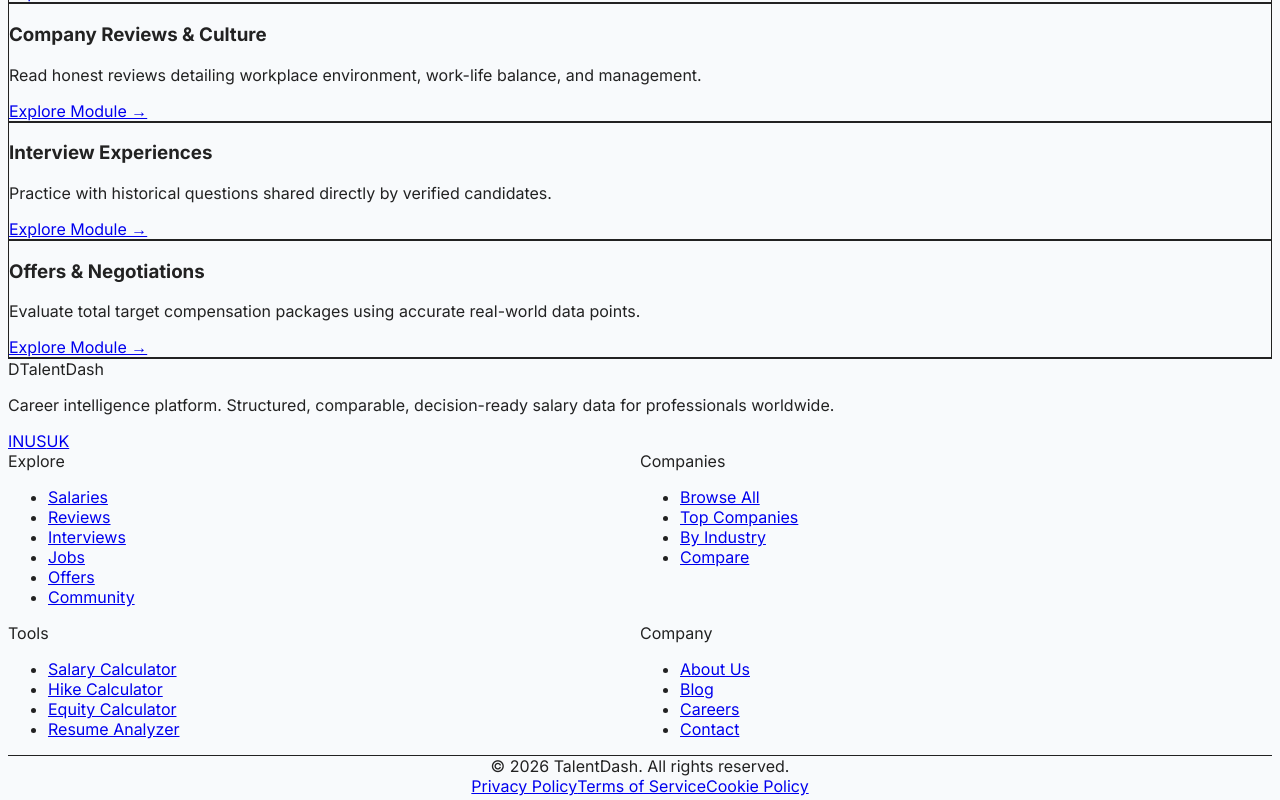
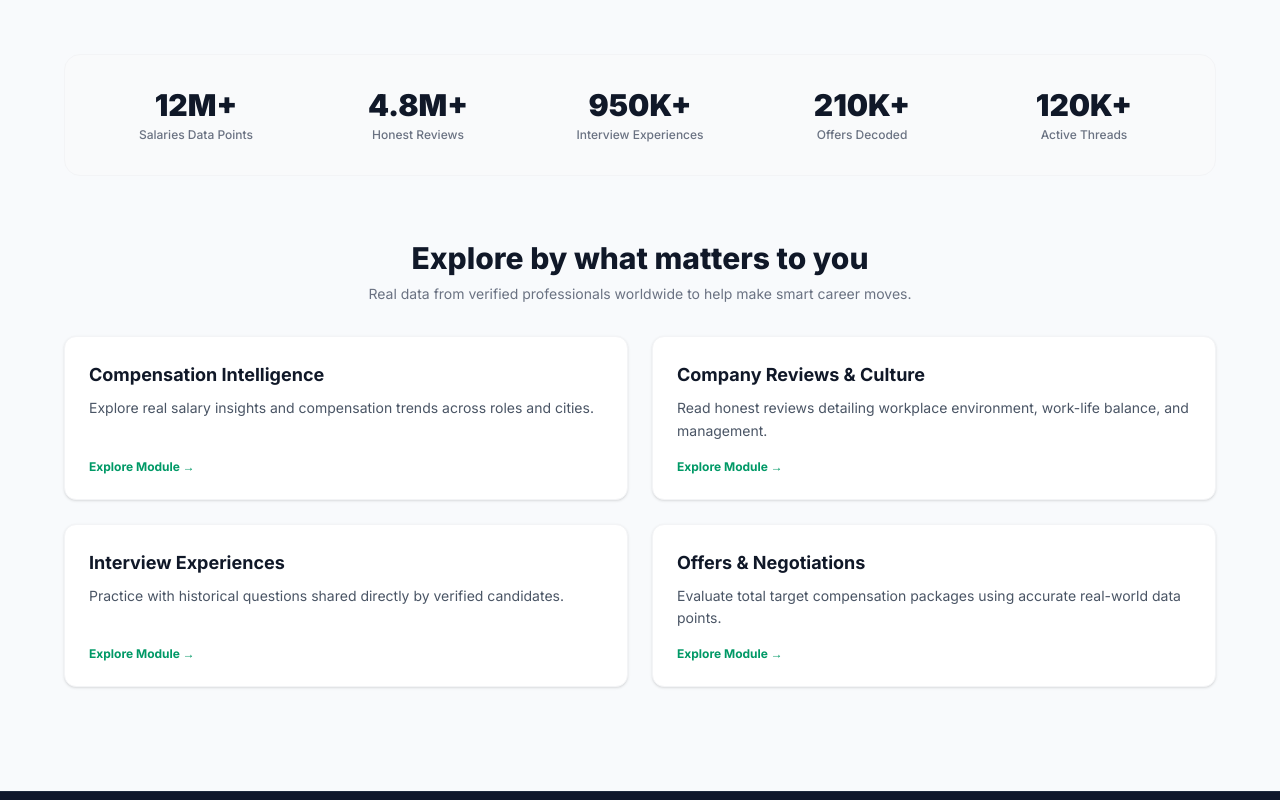
Before and after one commit to akhilesh5982/talentdash, a Next.js app: page / in a window 1280 px wide. Shown: the part 560-1360 px from the top of the page. Built offline with nearby package versions, Linux system fonts and the light colour scheme.

Commit message:
style: final integration of global structural layouts and clean slate configuration

```diff
--- a/app/globals.css
+++ b/app/globals.css
@@ -1,50 +1,29 @@
-@tailwind base;
-@tailwind components;
-@tailwind utilities;
+@import "tailwindcss";
 
-:root {
-  --background: #F7F7F7;
-  --foreground: #222222;
-  --card: #FFFFFF;
-  --border: #EBEBEB;
-  --primary: #FF5A5F;
+@theme {
+  --color-brand: #00a86b;          /* Pure premium signature emerald green */
+  --color-brand-hover: #008f5a;    /* Controlled link state interaction dark tone */
+  --color-accent-indigo: #6366f1;  /* Structural grid dashboard charts purple */
+  --color-bg-gray: #f8fafc;        /* Elite subtle slate body color backdrop */
 }
 
-body {
-  background-color: var(--background);
-  color: var(--foreground);
-  font-family: var(--font-inter), ui-sans-serif, system-ui;
-  overflow-x: hidden;
-  -webkit-font-smoothing: antialiased;
-  -moz-osx-font-smoothing: grayscale;
+@layer base {
+  html {
+    scroll-behavior: smooth;
+    background-color: #f8fafc;
+  }
+  body {
+    -webkit-font-smoothing: antialiased;
+    -moz-osx-font-smoothing: grayscale;
+    background-color: #f8fafc;
+    color: #0f172a;
+  }
 }
 
-/* Custom Scrollbar */
-::-webkit-scrollbar {
-  width: 8px;
-  height: 8px;
+/* Custom premium container shadows to map image_9ad4dc dashboard layouts */
+.dashboard-card {
+  background: #ffffff;
+  border: 1px solid #f1f5f9;
+  box-shadow: 0 1px 3px 0 rgba(0, 0, 0, 0.02), 0 1px 2px -1px rgba(0, 0, 0, 0.02);
+  border-radius: 1rem;
 }
-::-webkit-scrollbar-track {
-  background: #F7F7F7;
-}
-::-webkit-scrollbar-thumb {
-  background: #EBEBEB;
-  border-radius: 4px;
-}
-::-webkit-scrollbar-thumb:hover {
-  background: #D5D5D5;
-}
-
-/* Modern Card/Section shadow */
-.card-shadow {
-  box-shadow: 0 6px 16px rgba(0, 0, 0, 0.04);
-}
-
-.card-shadow-hover {
-  transition: box-shadow 0.2s ease, transform 0.2s ease;
-}
-
-.card-shadow-hover:hover {
-  box-shadow: 0 6px 20px rgba(0, 0, 0, 0.08);
-  transform: translateY(-1px);
-}
--- a/app/layout.tsx
+++ b/app/layout.tsx
@@ -1,4 +1,3 @@
-// app/layout.tsx
 import type { Metadata } from "next";
 import { Inter } from "next/font/google";
 import "./globals.css";
@@ -15,12 +14,16 @@ export const metadata: Metadata = {
 export default function RootLayout({ children }: { children: React.ReactNode }) {
   return (
     <html lang="en">
-      <body className={`${inter.className} antialiased bg-[#f8fafc] text-gray-900 flex flex-col min-h-screen`}>
-        {/* Hum sirf real components use kar rahe hain jo project mein hain */}
+      <body className={`${inter.className} flex flex-col min-h-screen bg-[#f8fafc]`}>
+        {/* Render fixed premium split sub-navigation header */}
         <Navbar />
-        <main className="flex-grow w-full max-w-7xl mx-auto px-4 sm:px-6 lg:px-8 py-8">
+
+        {/* Responsive Content Core Shell Wrapper */}
+        <main className="flex-grow w-full max-w-7xl mx-auto px-4 sm:px-6 lg:px-8 py-10">
           {children}
         </main>
+
+        {/* Unified Application Footnote Navigation */}
         <Footer />
       </body>
     </html>
@@ -70,25 +73,25 @@ function Footer() {
   ];
 
   return (
-    <footer className="bg-gray-900 text-gray-400 border-t border-gray-800">
+    <footer className="bg-slate-900 text-slate-400 border-t border-slate-800 mt-auto">
       <div className="max-w-7xl mx-auto px-4 sm:px-6 lg:px-8 py-12">
         <div className="grid grid-cols-2 md:grid-cols-4 lg:grid-cols-6 gap-8 mb-10">
           <div className="col-span-2">
-            <div className="flex items-center gap-2 mb-3">
-              <div className="w-7 h-7 bg-emerald-600 rounded-lg flex items-center justify-center">
-                <span className="text-white font-extrabold text-xs">D</span>
+            <div className="flex items-center gap-2 mb-4">
+              <div className="w-8 h-8 bg-emerald-600 rounded-lg flex items-center justify-center">
+                <span className="text-white font-black text-sm">D</span>
               </div>
-              <span className="text-white font-extrabold">TalentDash</span>
+              <span className="text-white font-black tracking-tight text-lg">TalentDash</span>
             </div>
-            <p className="text-xs leading-relaxed mb-4 max-w-sm">
+            <p className="text-xs leading-relaxed mb-4 max-w-sm text-slate-400">
               Career intelligence platform. Structured, comparable, decision-ready salary data for professionals worldwide.
             </p>
-            <div className="flex gap-3">
+            <div className="flex gap-2">
               {["IN", "US", "UK"].map((region) => (
                 <Link
                   key={region}
                   href={`/${region.toLowerCase()}`}
-                  className="text-xs bg-gray-800 hover:bg-gray-700 text-gray-300 px-2.5 py-1 rounded-md transition-colors"
+                  className="text-[10px] font-bold bg-slate-800 hover:bg-slate-700 text-slate-300 px-2.5 py-1 rounded transition-colors"
                 >
                   {region}
                 </Link>
@@ -98,11 +101,11 @@ function Footer() {
 
           {navigationSections.map((section) => (
             <div key={section.title}>
-              <div className="text-white text-sm font-semibold mb-3">{section.title}</div>
-              <ul className="space-y-2">
+              <div className="text-white text-xs font-bold uppercase tracking-wider mb-4">{section.title}</div>
+              <ul className="space-y-2.5">
                 {section.links.map((link) => (
                   <li key={link.label}>
-                    <Link href={link.href} className="text-xs hover:text-white transition-colors">
+                    <Link href={link.href} className="text-xs hover:text-white transition-colors text-slate-400">
                       {link.label}
                     </Link>
                   </li>
@@ -112,11 +115,11 @@ function Footer() {
           ))}
         </div>
 
-        <div className="border-t border-gray-800 pt-6 flex flex-col sm:flex-row items-center justify-between gap-3 text-xs">
+        <div className="border-t border-slate-800 pt-6 flex flex-col sm:flex-row items-center justify-between gap-3 text-xs text-slate-500">
           <div>© {new Date().getFullYear()} TalentDash. All rights reserved.</div>
           <div className="flex gap-4">
             {["Privacy Policy", "Terms of Service", "Cookie Policy"].map((legalItem) => (
-              <Link key={legalItem} href="#" className="hover:text-white transition-colors">
+              <Link key={legalItem} href="#" className="hover:text-slate-300 transition-colors">
                 {legalItem}
               </Link>
             ))}
```
